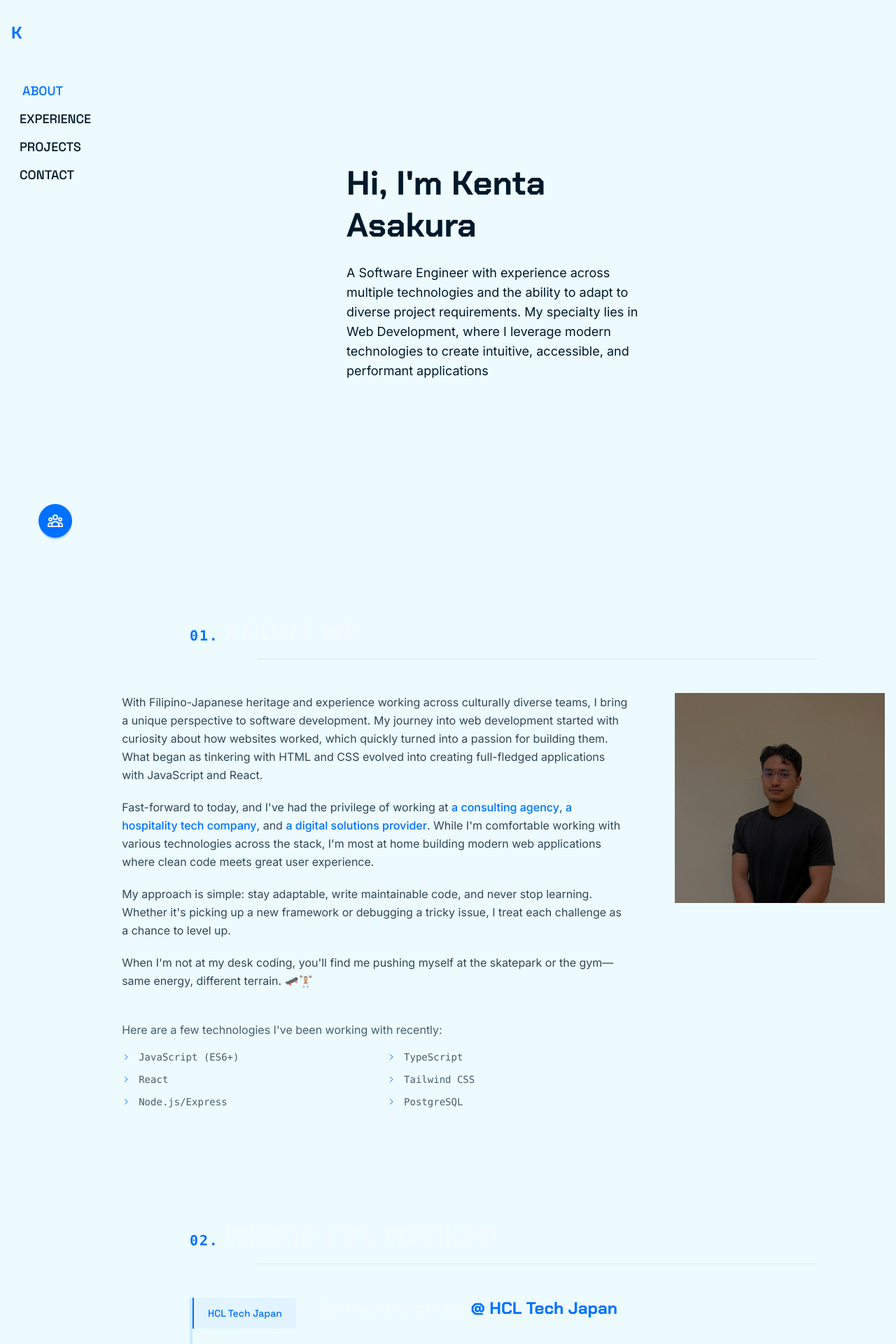
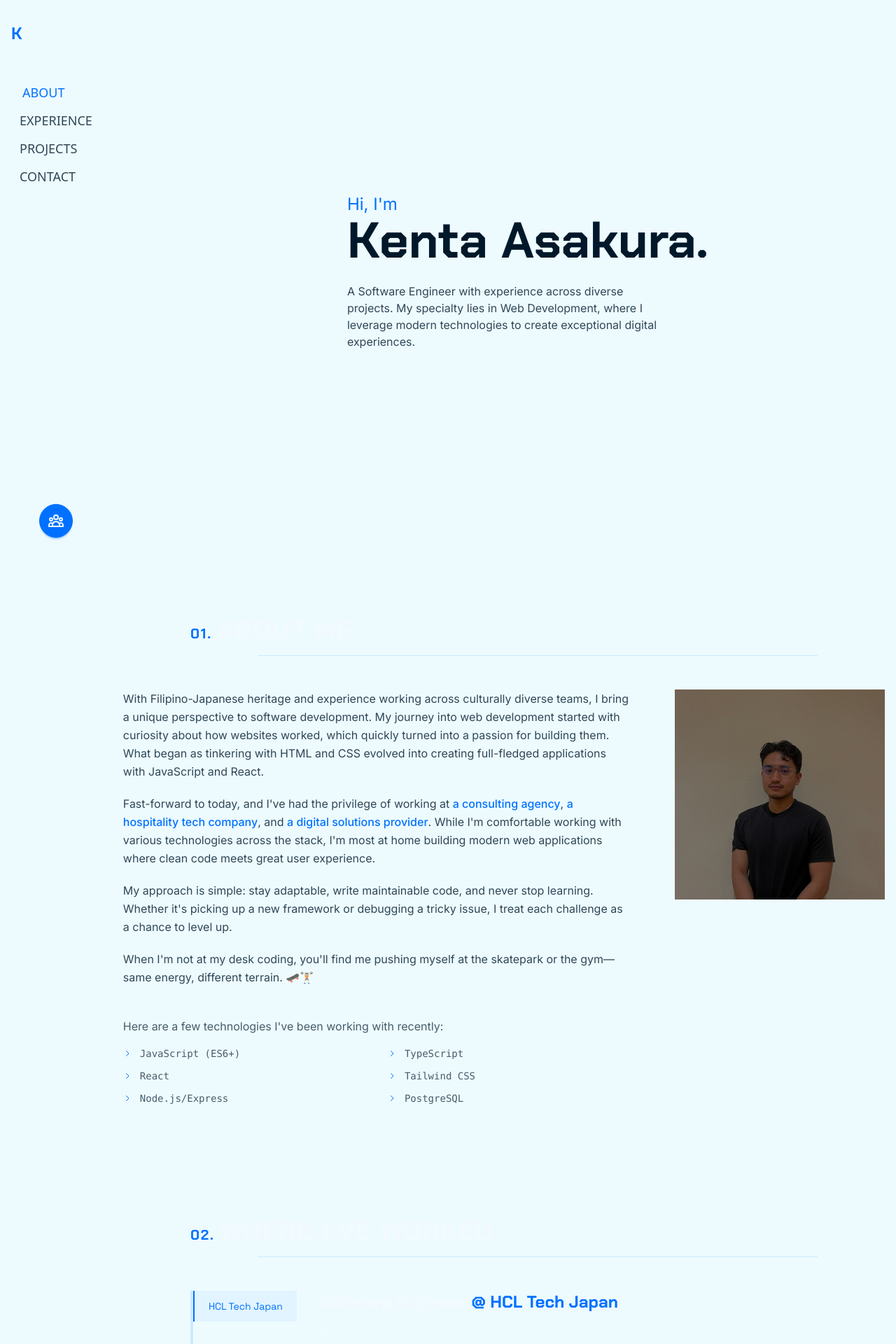
Before and after one commit to Kenta-Asakura/portfolio-v2, a React (Vite) app: page / in a window 1280 px wide. Shown: the top 1920 px of the page at 70% size. Built offline with nearby package versions, Linux system fonts and the light colour scheme; a web font is replaced by a local one.

Commit message:
styling adjustments

```diff
--- a/src/components/Sections/Experience.jsx
+++ b/src/components/Sections/Experience.jsx
@@ -89,7 +89,8 @@ function Experience() {
                   onClick={() => handleTabChange(job.id)}
                   disabled={isAnimating}
                   className={`
-                    px-5 py-3 text-left font-mono text-sm whitespace-nowrap
+                    px-5 py-3 text-left
+                    font-button text-sm whitespace-nowrap
                     transition-all duration-200
                     border-l-0 md:border-l-2 border-b-2 md:border-b-0
                     focus:outline-none focus:bg-primary/10
--- a/src/components/Sections/Hero.jsx
+++ b/src/components/Sections/Hero.jsx
@@ -3,11 +3,11 @@ function Hero() {
     <section id="hero" className="d-hero min-h-screen bg-base-100">
       <div className="d-hero-content">
         <div className="max-w-md">
-          <h1 className="text-5xl font-bold">Hi, I'm Kenta Asakura</h1>
-
-          <p className="py-6 text-lg">
-            A Software Engineer with experience across multiple technologies and the ability to adapt to diverse project requirements.
-            My specialty lies in Web Development, where I leverage modern technologies to create intuitive, accessible, and performant applications
+          <p className="text-primary text-2xl">Hi, I'm</p>
+          <h1 className="text-7xl font-bold leading-none md:whitespace-nowrap">Kenta Asakura.</h1>
+          <p className="py-6 text-base-content/80">
+            A Software Engineer with experience across diverse projects.
+            My specialty lies in Web Development, where I leverage modern technologies to create exceptional digital experiences.
           </p>
         </div>
       </div>
--- a/src/components/ui/NavLinks.jsx
+++ b/src/components/ui/NavLinks.jsx
@@ -46,7 +46,7 @@ function NavLinks({ handleNavClick }) {
                         onClick={handleNavClick}
                         className={`
                             flex items-center rounded-lg
-                            text-lg font-button font-medium font-bold uppercase transition-all
+                            text-base-content/80 text-lg font-secondary font-normal uppercase transition-all
                             hover:bg-base-100 hover:text-primary hover:translate-x-1
                             focus:outline-none focus:ring-2 focus:ring-primary
                             ${activeSection === link.href.slice(1)
--- a/src/components/ui/SectionHeader.jsx
+++ b/src/components/ui/SectionHeader.jsx
@@ -2,7 +2,7 @@ function SectionHeader({ headerTitle, headerNumber }) {
   return (
     <div className="text-upper max-w-4xl mx-auto mb-12">
         <h2 className="text-4xl md:text-4xl font-semibold uppercase tracking-wider text-neutral-content">
-            <span className="text-primary font-mono text-xl mr-2">{headerNumber}</span>{headerTitle}
+            <span className="text-primary font-primary text-xl mr-2">{headerNumber}</span>{headerTitle}
         </h2>
         <div className="h-px bg-base-300 mt-4 ml-24"></div>
     </div>
--- a/src/styles/base.css
+++ b/src/styles/base.css
@@ -14,19 +14,4 @@ body {
 h1, h2, h3, h4, h5, h6 {
   font-family: 'Chakra Petch', system-ui, sans-serif;
   font-weight: 700;
-  line-height: 1.25;
 }
-
-/* Global Button Styles */
-button,
-.btn,
-[class*="d-btn"] {
-  font-family: 'Space Grotesk', system-ui, sans-serif !important;
-  font-weight: 500;
-}
-
-/* Focus visible improvements */
-*:focus-visible {
-  outline: 2px solid var(--color-primary);
-  outline-offset: 2px;
-}
```
